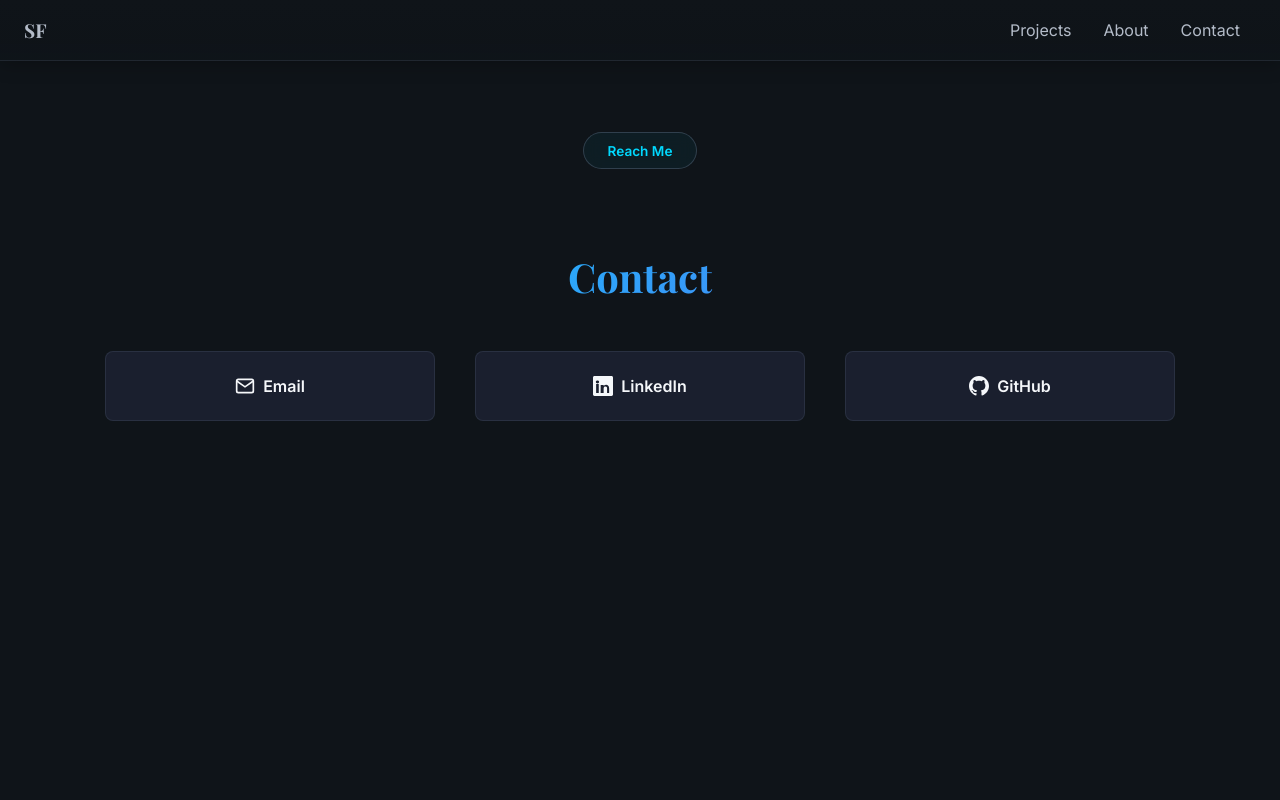
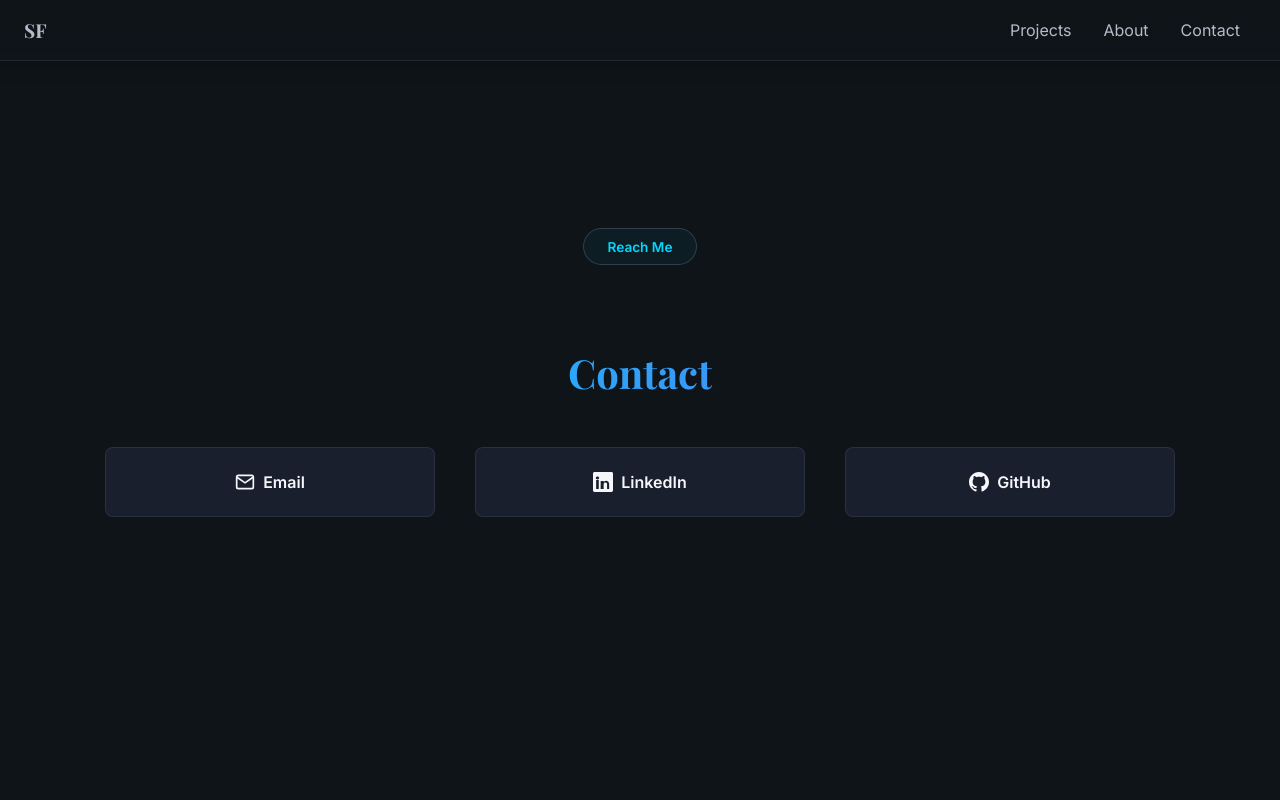
Before and after one commit to sidneyfranciscodev/my-portfolio, a Vue app: page /contact in a window 1280 px wide. Shown: the top 800 px of the page. Built offline with nearby package versions, Linux system fonts and the light colour scheme.

Commit message:
add padding bottom for view and padding top for contact page

```diff
--- a/src/assets/styles/base/_globals.scss
+++ b/src/assets/styles/base/_globals.scss
@@ -29,6 +29,7 @@ body {
 #view {
   margin-top: 68px;
   min-height: 95vh;
+  padding-bottom: 9rem;
 }
 
 h1, h2, h3, h4, h5, h6 {
--- a/src/assets/styles/view/_contact.scss
+++ b/src/assets/styles/view/_contact.scss
@@ -3,6 +3,8 @@
 @use '../abstracts/animations' as *;
 
 #contact {
+  padding-top: 6rem;
+
   main {
     @include column;
     padding: $space-4xl $space-lg;
```
